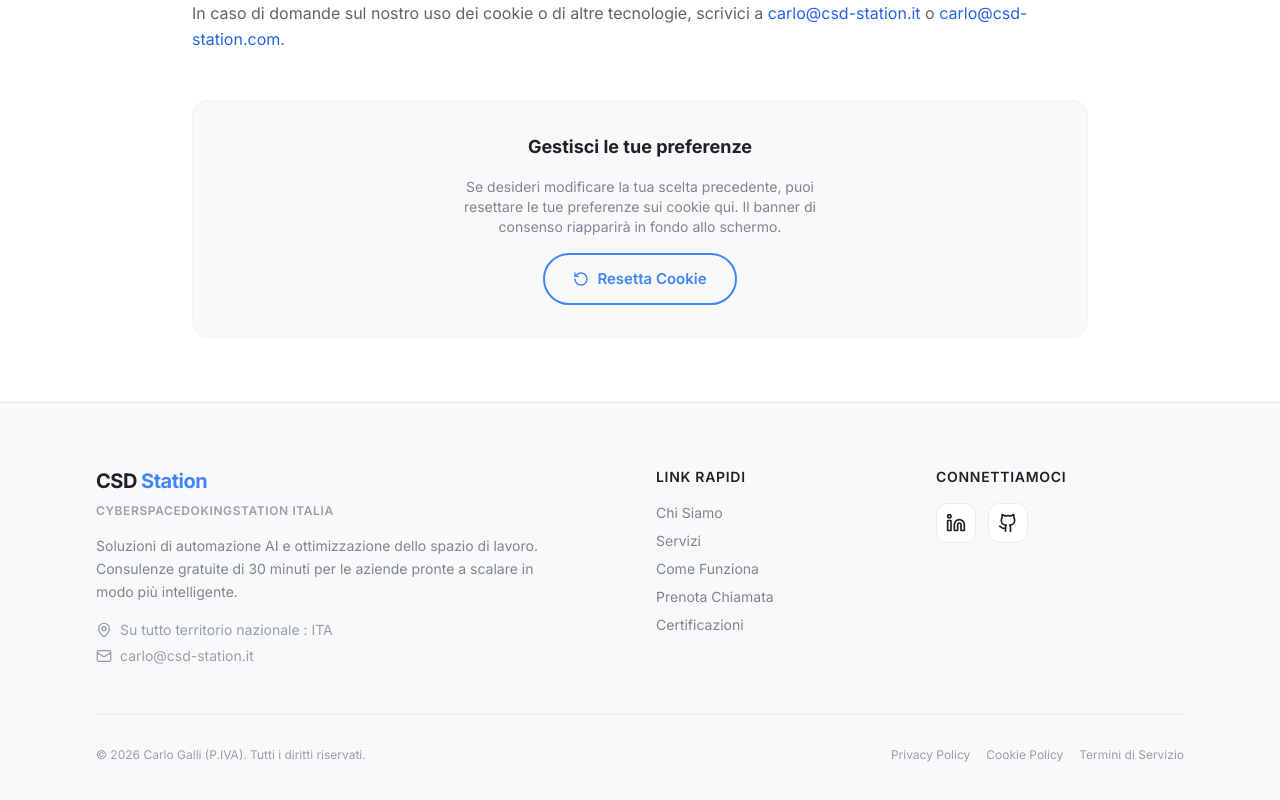
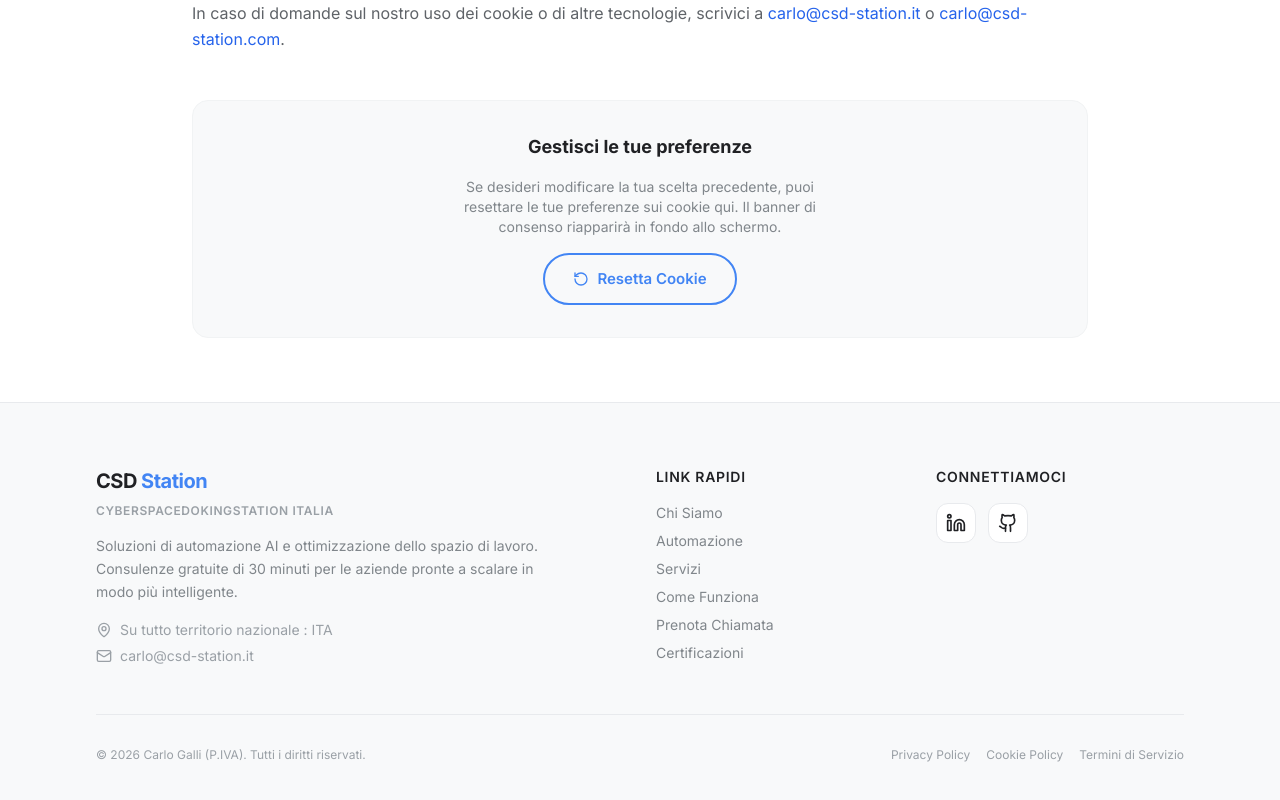
Before and after one commit to TheRealGalli/csd.station.italia, a React (Vite) app: page /cookie-policy in a window 1280 px wide. Shown: the part 1364-2164 px from the top of the page. Built offline with nearby package versions, Linux system fonts and the light colour scheme; the HTML template or start-up script is replaced by a standard one.

Commit message:
Add Automazione nav link to Header and Footer quick links

```diff
--- a/src/components/Footer.tsx
+++ b/src/components/Footer.tsx
@@ -46,6 +46,7 @@ export const Footer = () => {
             <div className="flex flex-col gap-2">
               {[
                 { label: "Chi Siamo", href: "#about" },
+                { label: "Automazione", href: "#demo" },
                 { label: "Servizi", href: "#services" },
                 { label: "Come Funziona", href: "#how-it-works" },
                 { label: "Prenota Chiamata", href: "#booking" },
--- a/src/components/Header.tsx
+++ b/src/components/Header.tsx
@@ -16,6 +16,7 @@ export const Header = () => {
 
   const menuItems = [
     { label: "Chi Siamo", href: "#about" },
+    { label: "Automazione", href: "#demo" },
     { label: "Servizi", href: "#services" },
     { label: "Come Funziona", href: "#how-it-works" },
     { label: "Perché Noi", href: "#why-us" },
```
